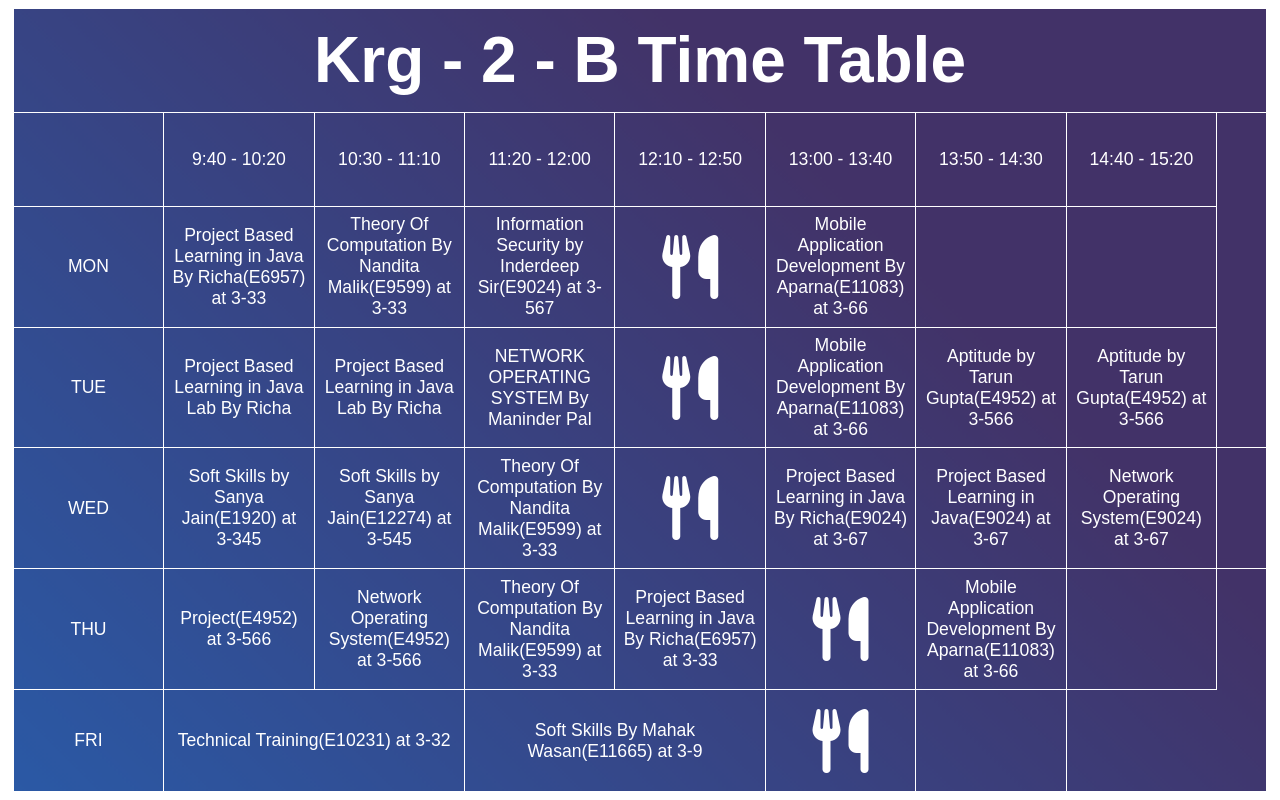
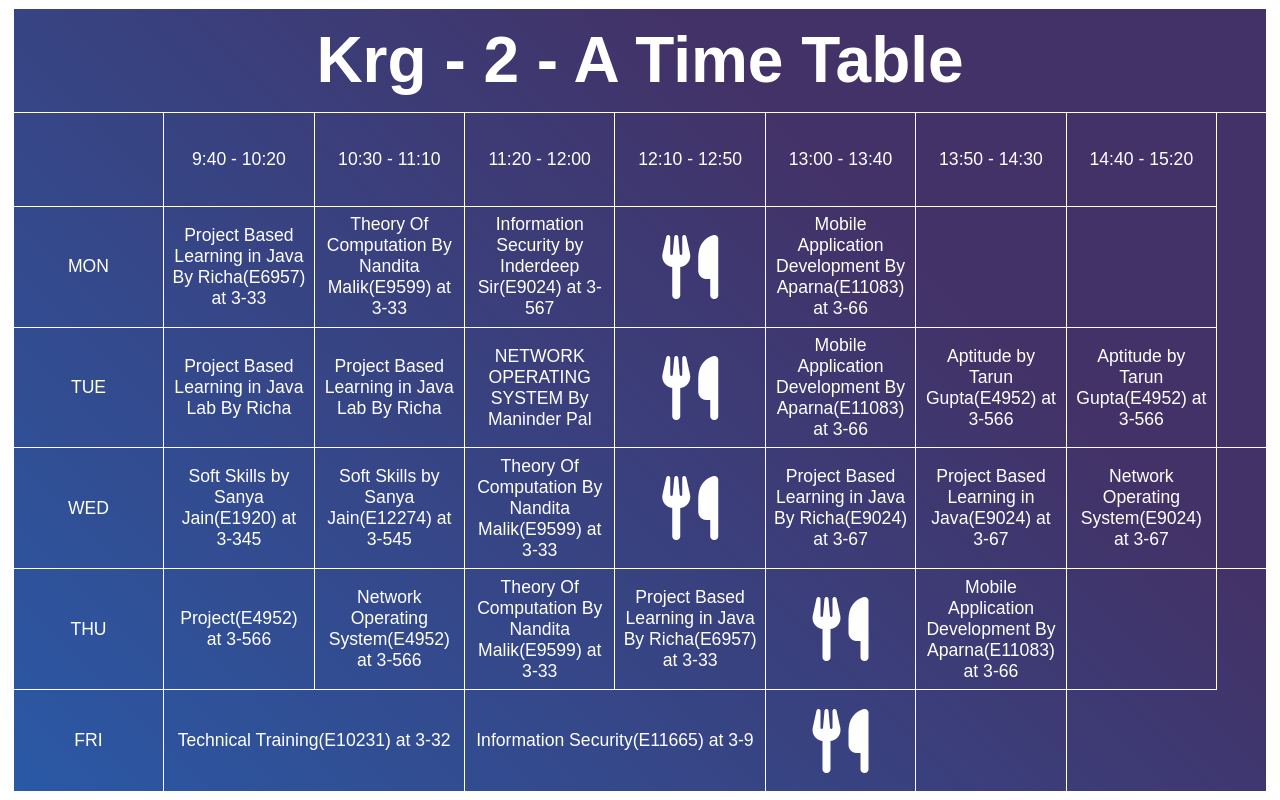
Before and after one commit to Lakshya-Choraria/TimeTable, a plain HTML site: page index.html in a window 1280 px wide. Drawn offline with Linux system fonts and the light colour scheme.

Commit message:
Update index.html

```diff
--- a/index.html
+++ b/index.html
@@ -13,7 +13,7 @@
 
     <tr>
       <td colspan="9" id="heading">
-        Krg - 2 - B Time Table
+        Krg - 2 - A Time Table
       </td>
     </tr>
 
@@ -308,7 +308,7 @@
       <td colspan="2">
         <a href="https://teams.microsoft.com/l/meetup-join/19%3aSH8nGzSyKTGBLqzkypNInFZRzMXkMg04bQygYnAItiM1%40thread.tacv2/1643782824196?context=%7b%22Tid%22%3a%2234bd8bed-2ac1-41ae-9f08-4e0a3f11706c%22%2c%22Oid%22%3a%22693adbf4-c71d-4bbf-9990-2a561261c62e%22%7d" target="_blank">
           <div class="box">
-            Soft Skills By Mahak Wasan(E11665) at 3-9
+            Information Security(E11665) at 3-9
           </div>
         </a>
       </td>
```
